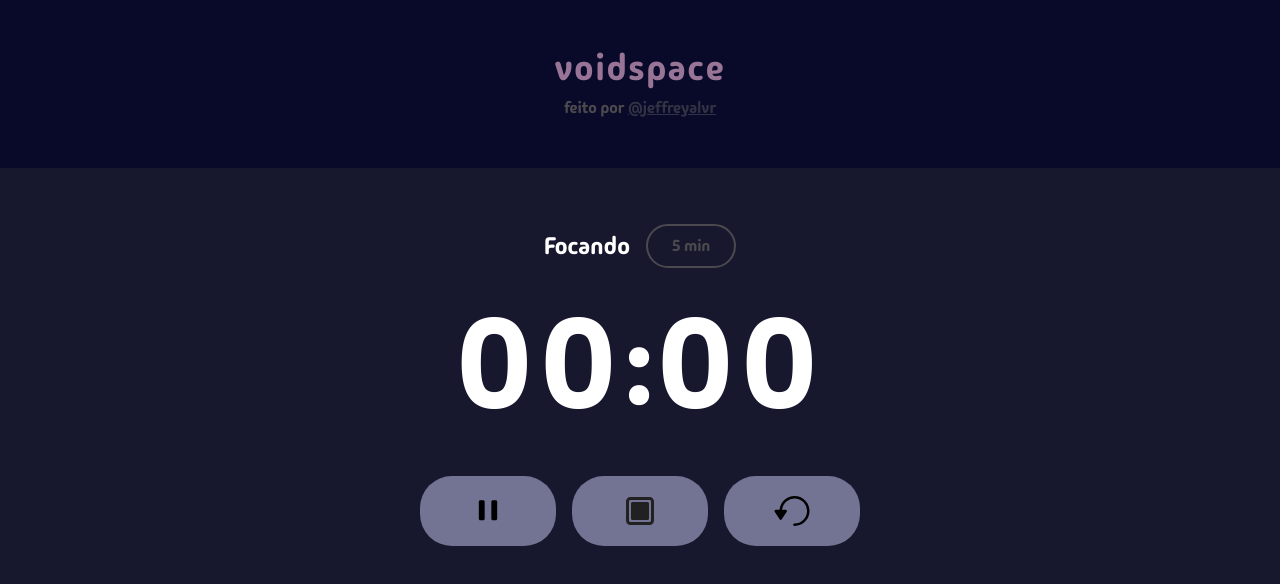
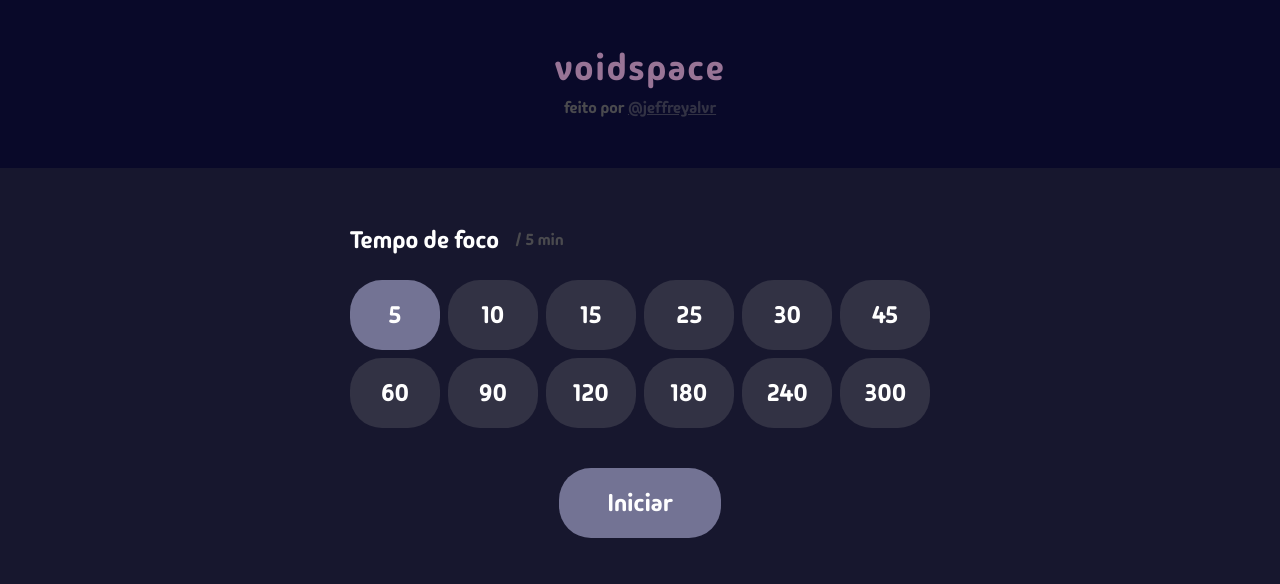
Before and after one commit to jeffreyalvr/voidspace, a React (Vite) app: page /zen in a window 1280 px wide. Shown: the top 584 px of the page. Built offline with nearby package versions, Linux system fonts and the light colour scheme.

Commit message:
Remove páginas e troca para views SPA

```diff
--- a/jsconfig.json
+++ b/jsconfig.json
@@ -5,7 +5,7 @@
       "@/*": ["*"],
       "@assets/*": ["assets/*"],
       "@components/*": ["components/*"],
-      "@pages/*": ["pages/*"]
+      "@views/*": ["views/*"]
     }
   },
   "include": ["src"]
--- a/src/App.jsx
+++ b/src/App.jsx
@@ -1,16 +1,13 @@
 import "./styles/global.css";
 
 import Header from "./components/Header";
-
-import Routes from "./routes";
+import Main from "./views/Main";
 
 const App = () => {
   return (
     <>
       <Header />
-      <main className="flex flex-col gap-4 w-full h-full md:p-10 items-center">
-        <Routes />
-      </main>
+      <Main />
     </>
   );
 };
--- a/src/pages/Home/index.jsx
+++ b/src/views/Home/index.jsx
@@ -3,7 +3,7 @@ import { useState } from "react";
 import Button from "@/components/Button";
 import ActionButton from "@/components/Button/ActionButton";
 
-const Home = () => {
+const Home = ({ focusing, focusEvent }) => {
   const [focusTime, setFocusTime] = useState(5);
 
   const selectableTimes = [5, 10, 15, 25, 30, 45, 60, 90, 120, 180, 240, 300];
@@ -12,8 +12,6 @@ const Home = () => {
     if (time < 5 || time > 300) return;
     setFocusTime(time);
   };
-
-  const zen = (time) => {};
 
   return (
     <section className="flex flex-col gap-6 p-6 md:p-4 w-full md:w-fit h-auto border-black">
@@ -34,7 +32,7 @@ const Home = () => {
         ))}
       </div>
       <div className="flex flex-row gap-4 pt-4 items-center justify-center">
-        <ActionButton text="Iniciar" click={zen} />
+        <ActionButton text="Iniciar" click={focusEvent} />
       </div>
     </section>
   );
--- /dev/null
+++ b/src/views/Main/index.jsx
@@ -0,0 +1,24 @@
+import { useState } from "react";
+
+import Home from "@views/Home";
+import Zen from "@views/Zen";
+
+const Main = () => {
+  const [focusing, setFocusing] = useState(false);
+
+  const handleFocusEvent = () => {
+    setFocusing(true);
+  };
+
+  return (
+    <main className="flex flex-col gap-4 w-full h-full md:p-10 items-center">
+      {focusing ? (
+        <Zen />
+      ) : (
+        <Home focusing={focusing} focusEvent={handleFocusEvent} />
+      )}
+    </main>
+  );
+};
+
+export default Main;
--- a/vite.config.js
+++ b/vite.config.js
@@ -11,7 +11,7 @@ export default defineConfig({
       "@": path.resolve(__dirname, "./src"),
       "@assets": path.resolve(__dirname, "./src/assets"),
       "@components": path.resolve(__dirname, "./src/components"),
-      "@pages": path.resolve(__dirname, "./src/pages"),
+      "@views": path.resolve(__dirname, "./src/views"),
     },
   },
 });
```
Also changed, not shown: src/routes/index.jsx (deleted, +0 -13 lines), src/views/Zen/index.jsx (renamed from src/pages/Zen/index.jsx).
